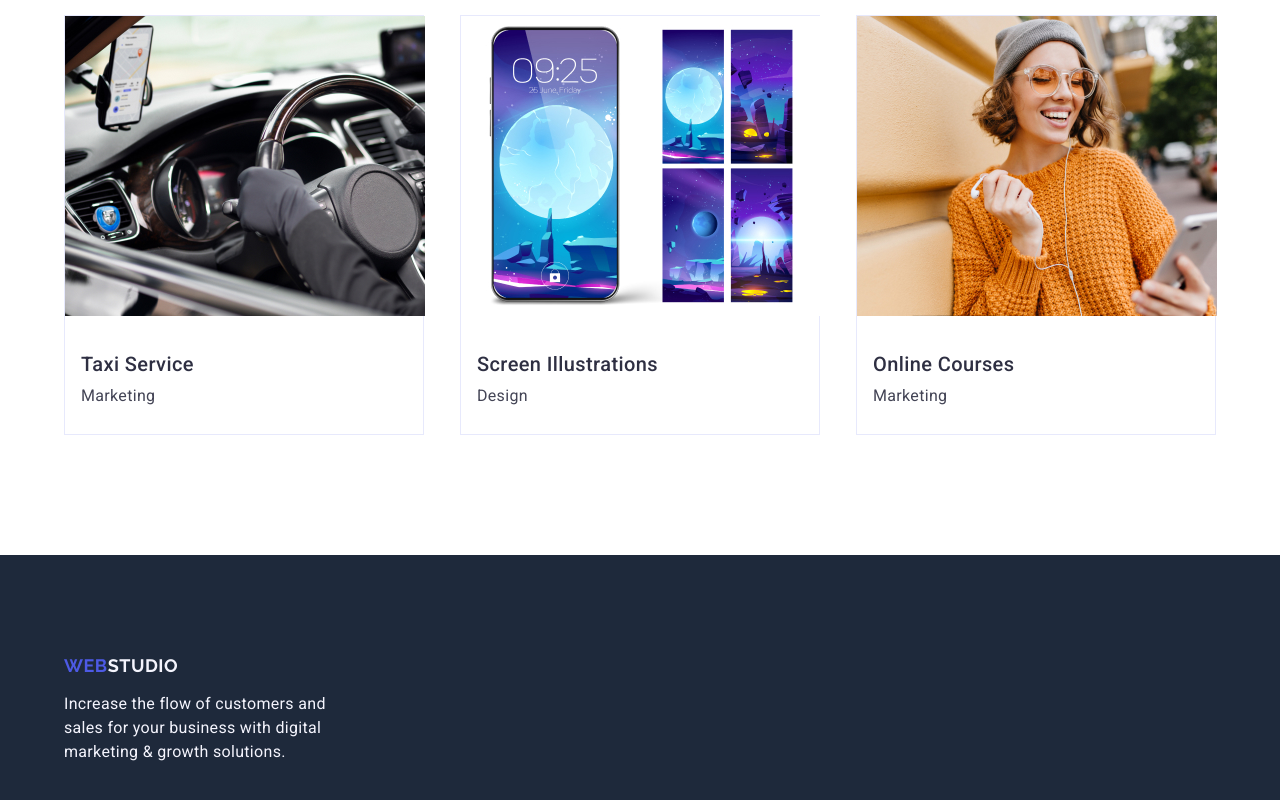
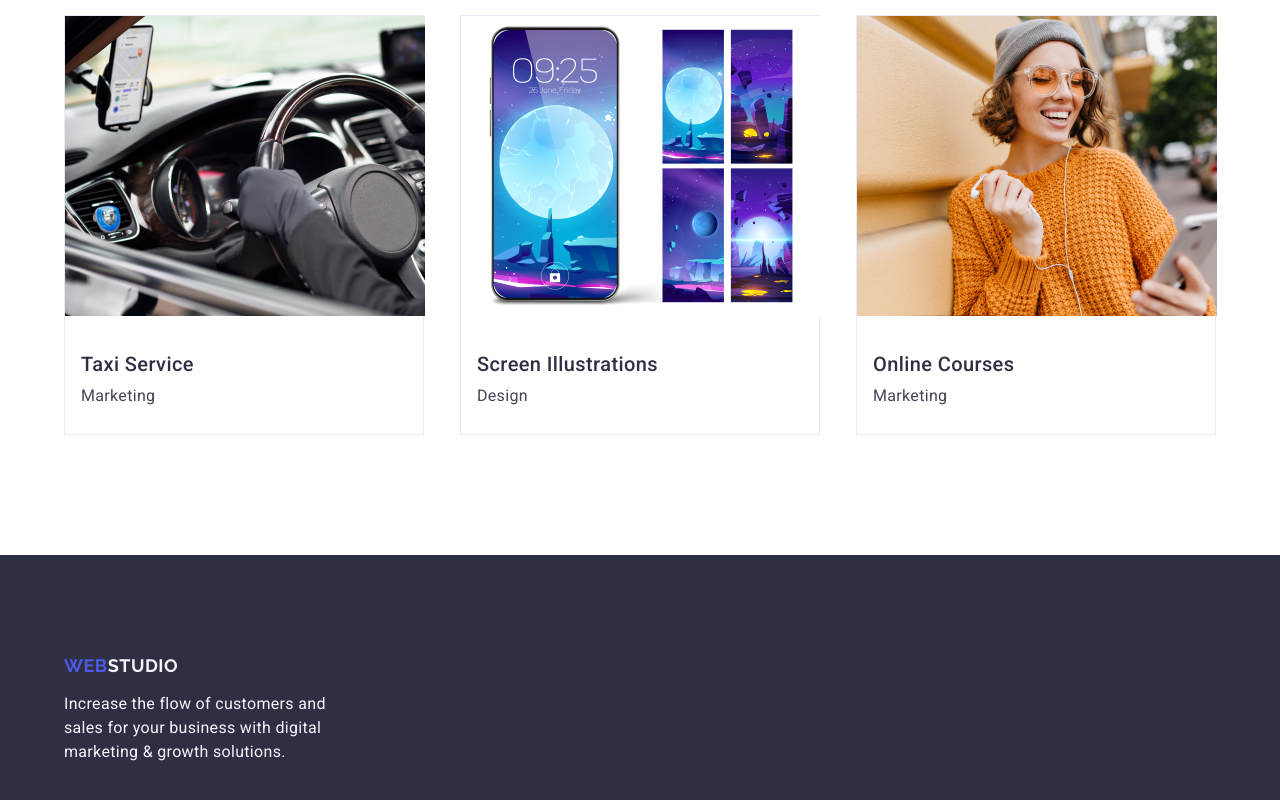
Before and after one commit to TortP/goit-markup-hw-02, a plain HTML site: page index.html in a window 1280 px wide. Shown: the part 2457-3257 px from the top of the page. Drawn offline with nearby package versions, Linux system fonts and the light colour scheme.

Commit message:
Update styles.css

```diff
--- a/styles.css
+++ b/styles.css
@@ -283,8 +283,8 @@ body {
 }
 
 .footer {
-  background-color: #1e293b;
-  color: #fff;
+  background-color: var(--navy-blue);
+  color: var(--white);
   text-align: left;
   padding: 100px 0;
 }
@@ -300,7 +300,7 @@ body {
 }
 
 .footer a {
-  color: #3b82f6;
+  color: var(--iris);
   text-decoration: none;
 }
 
```
